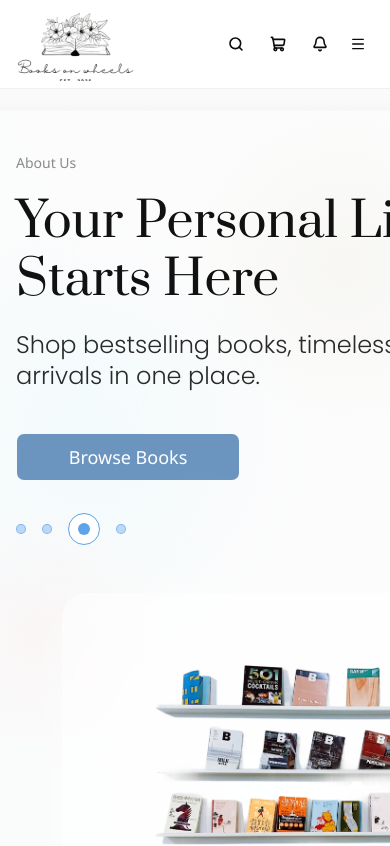
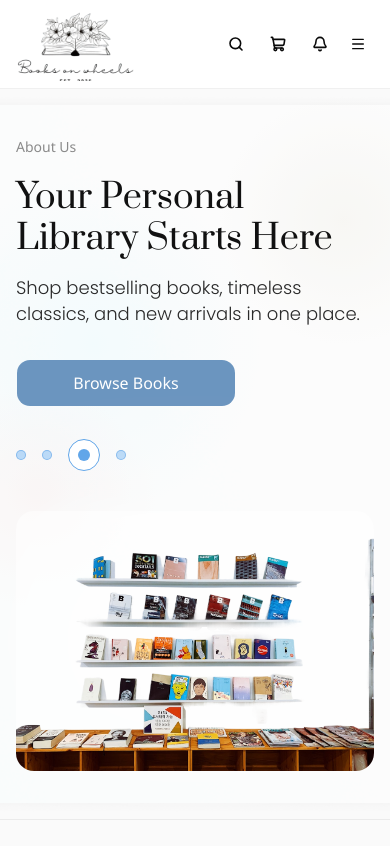
Before and after one commit to FSDTeam-SAA/najwafth-web, a Next.js app: page /about-us in a window 390 px wide. Shown: the top 846 px of the page. Built offline with nearby package versions, Linux system fonts and the light colour scheme.

Commit message:
refactor: improve layout and styling in About and Hero sections

```diff
--- a/src/presentation/about/AboutPage.tsx
+++ b/src/presentation/about/AboutPage.tsx
@@ -59,23 +59,23 @@ export function AboutPage() {
           className="pointer-events-none absolute left-0 top-0 h-full w-full object-cover opacity-40"
         />
 
-        <div className="relative mx-auto grid w-full container gap-12 px-4 py-16 sm:px-6 lg:grid-cols-[1.05fr_0.95fr] lg:px-10 lg:py-20">
+        <div className="relative mx-auto grid w-full container gap-10 px-4 py-12 sm:px-6 lg:grid-cols-[1.05fr_0.95fr] lg:gap-12 lg:px-10 lg:py-20">
           <div className="flex flex-col justify-center">
             <div className="mb-5 text-sm text-[#8A8A8A]">About Us</div>
 
             <div key={`about-copy-${activeSlide}`} className="animate-in fade-in duration-500">
-              <h1 className="h-[116px] w-[651px] font-['Prata'] text-[48px] leading-[120%] font-normal tracking-[0%] text-[#111111]">
+              <h1 className="w-full text-balance font-['Prata'] text-[34px] leading-[120%] font-normal tracking-[0%] text-[#111111] sm:text-[40px] lg:h-[116px] lg:w-[651px] lg:text-[48px]">
                 {slides[activeSlide].title}
               </h1>
 
-              <p className="mt-5 h-[72px] w-[651px] font-['Poppins'] text-[24px] leading-[130%] font-light tracking-[0%] text-[#2A2A2A]">
+              <p className="mt-4 w-full font-['Poppins'] text-[18px] leading-[145%] font-light tracking-[0%] text-[#2A2A2A] sm:text-[20px] lg:mt-5 lg:h-[72px] lg:w-[651px] lg:text-[24px] lg:leading-[130%]">
                 {slides[activeSlide].description}
               </p>
             </div>
 
             <div className="mt-8">
               <Link href="/featured-bookstores">
-                <Button className="h-12 min-w-[224px] cursor-pointer rounded-md bg-[#6B95BF] px-8 text-[18px] font-medium text-white shadow-none hover:bg-[#5b86b0]">
+                <Button className="h-12 min-w-[220px] cursor-pointer rounded-xl bg-[#6B95BF] px-6 text-[16px] font-medium text-white shadow-none hover:bg-[#5b86b0] sm:min-w-[224px] sm:px-8 sm:text-[18px]">
                   Browse Books
                 </Button>
               </Link>
@@ -110,7 +110,7 @@ export function AboutPage() {
           <div className="relative flex items-center justify-center lg:justify-end">
             <div className="relative w-full max-w-[560px]">
               <div className="absolute inset-4 rounded-[36px] bg-white/50 blur-3xl" />
-              <div className="relative z-10 h-[420px] w-full overflow-hidden rounded-[26px] bg-white/45">
+              <div className="relative z-10 h-[260px] w-full overflow-hidden rounded-[18px] bg-white/45 sm:h-[330px] sm:rounded-[22px] lg:h-[420px] lg:rounded-[26px]">
                 {slides.map((slide, index) => (
                   <Image
                     key={slide.image}
--- a/src/presentation/home/HeroSection.tsx
+++ b/src/presentation/home/HeroSection.tsx
@@ -54,7 +54,7 @@ export function HeroSection() {
         className="pointer-events-none absolute left-0 top-0 h-full w-full object-cover opacity-40"
       />
 
-      <div className="relative mx-auto grid w-full container gap-12 px-4 py-16 sm:px-6 lg:grid-cols-[1.05fr_0.95fr] lg:px-10 lg:py-20">
+        <div className="relative mx-auto grid w-full container gap-10 px-4 py-12 sm:px-6 lg:grid-cols-[1.05fr_0.95fr] lg:gap-12 lg:px-10 lg:py-20">
         <div className="flex flex-col justify-center">
           <div className="mb-8 inline-flex w-fit rounded-full border border-[#459AE4]/20 bg-white/80 px-4 py-2 text-sm text-[#5F83A2] shadow-sm">
             Curated books from trusted local sellers
@@ -64,18 +64,18 @@ export function HeroSection() {
             key={`hero-copy-${activeSlide}`}
             className="animate-in fade-in duration-500"
           >
-            <h1 className="h-[116px] w-[651px] font-['Prata'] text-[48px] leading-[120%] font-normal tracking-[0%] text-[#111111]">
+            <h1 className="w-full text-balance font-['Prata'] text-[34px] leading-[120%] font-normal tracking-[0%] text-[#111111] sm:text-[40px] lg:h-[116px] lg:w-[651px] lg:text-[48px]">
               {slides[activeSlide].title}
             </h1>
 
-            <p className="mt-6 h-[72px] w-[651px] font-['Poppins'] text-[24px] leading-[130%] font-light tracking-[0%] text-[#232323]">
+            <p className="mt-4 w-full font-['Poppins'] text-[18px] leading-[145%] font-light tracking-[0%] text-[#232323] sm:text-[20px] lg:mt-6 lg:h-[72px] lg:w-[651px] lg:text-[24px] lg:leading-[130%]">
               {slides[activeSlide].description}
             </p>
           </div>
 
           <div className="mt-10">
             <Link href="/featured-bookstores">
-              <Button className="h-14 min-w-[284px] cursor-pointer rounded-2xl bg-[linear-gradient(90deg,#5F83A2_0%,#5E92C0_100%)] text-xl font-semibold shadow-[0_20px_45px_rgba(94,146,192,0.24)] hover:opacity-95">
+              <Button className="h-12 min-w-[220px] cursor-pointer rounded-xl bg-[linear-gradient(90deg,#5F83A2_0%,#5E92C0_100%)] px-6 text-base font-semibold shadow-[0_20px_45px_rgba(94,146,192,0.24)] hover:opacity-95 sm:h-14 sm:min-w-[284px] sm:rounded-2xl sm:text-xl">
                 Browse Books
               </Button>
             </Link>
@@ -109,10 +109,10 @@ export function HeroSection() {
         </div>
 
         <div className="relative flex items-center justify-center lg:justify-end">
-          <div className="relative w-full max-w-[560px]">
-            <div className="absolute inset-4 rounded-[36px] bg-white/50 blur-3xl" />
-            <div className="relative z-10 h-[420px] w-full overflow-hidden rounded-[26px] bg-white/45">
-              {slides.map((slide, index) => (
+            <div className="relative w-full max-w-[560px]">
+              <div className="absolute inset-4 rounded-[36px] bg-white/50 blur-3xl" />
+            <div className="relative z-10 h-[260px] w-full overflow-hidden rounded-[18px] bg-white/45 sm:h-[330px] sm:rounded-[22px] lg:h-[420px] lg:rounded-[26px]">
+                {slides.map((slide, index) => (
                 <Image
                   key={slide.image}
                   src={slide.image}
```
